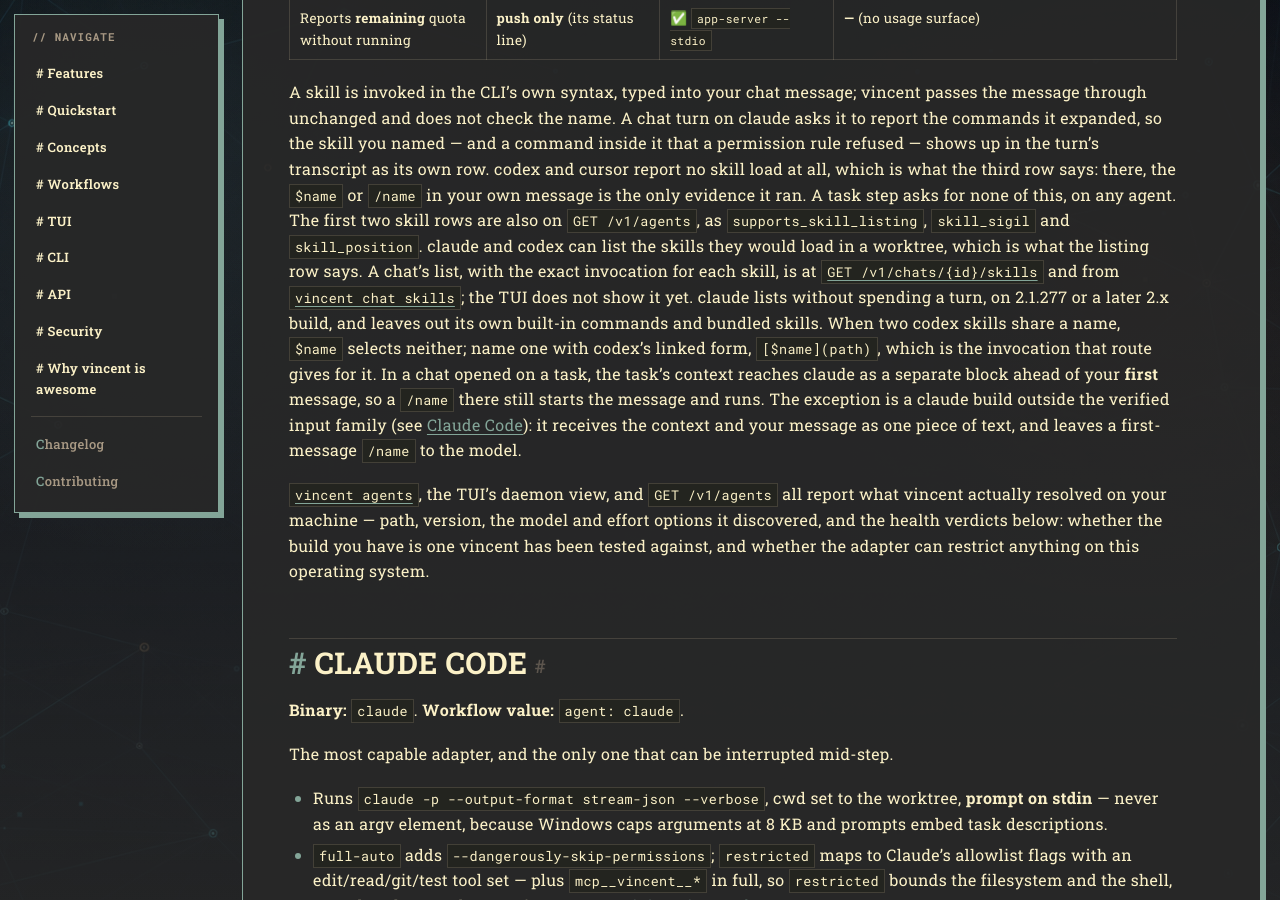
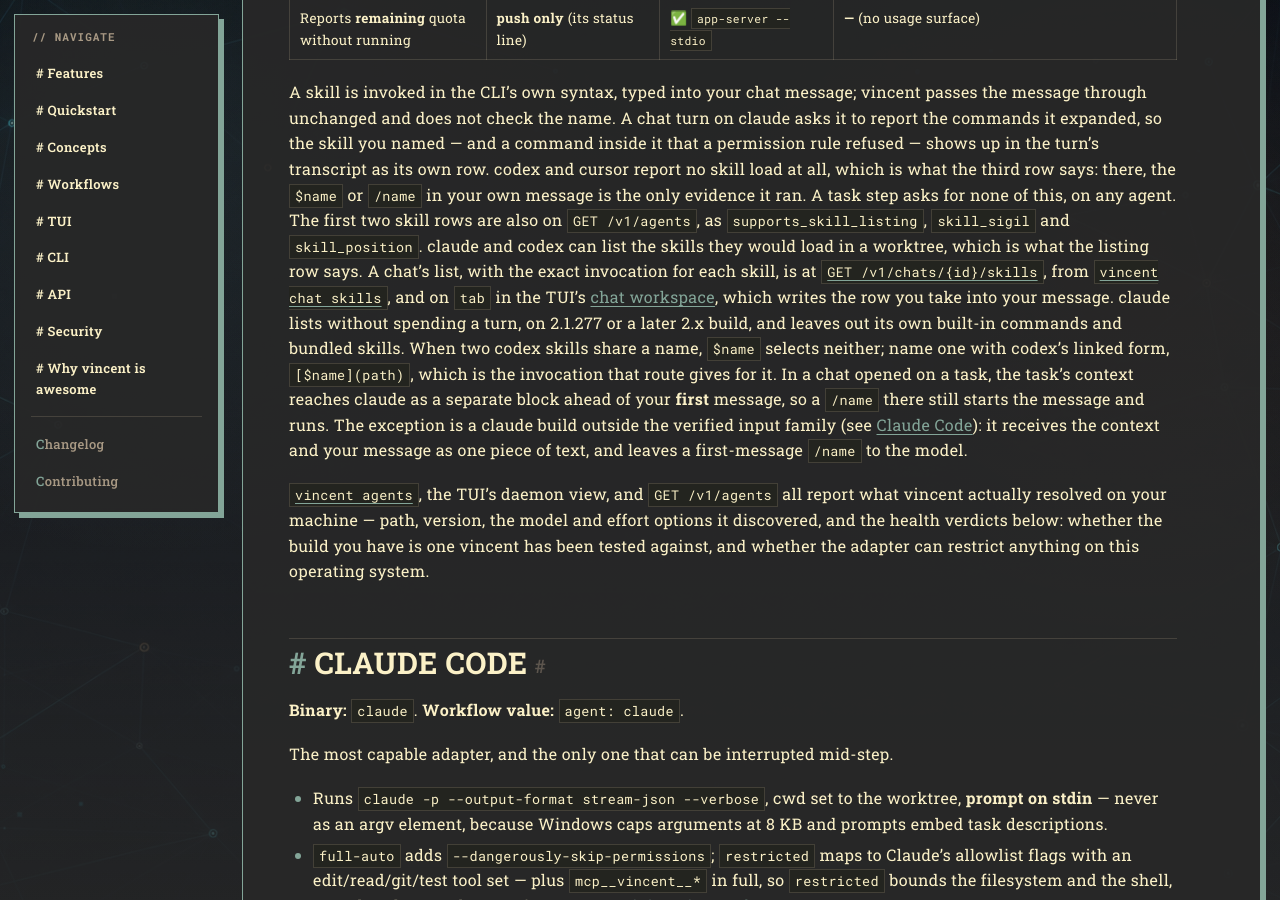
Before and after one commit to lezli01/vincent, a Jekyll site: the page built from docs/guides/agents.md, in a window 1280 px wide and 900 px high, scrolled down 1788 px. Built offline with Jekyll 4.4.1, drawn with Linux system fonts in a browser that asks for light colours; our own code applies the rules of GitHub Pages for plain Markdown files.

Commit message:
docs: say the TUI shows a chat's skills, and that f2 is taken
The agents guide said the chat skill listing was API- and CLI-only ("the
TUI does not show it yet"); the chat workspace's `tab` shows it as of
124.13, so name that surface beside the other two.

`keymap.fixed` gained `chat`/`chat skills` rows for `f2`, and `Check`
indexes every fixed key, so an existing `tui.keys` map that bound an
operation to `f2` is now refused and the daemon will not load it. That is
user-visible on upgrade; the CHANGELOG entry now says so.

Co-Authored-By: Claude Opus 5 (1M context) <noreply@anthropic.com>

```diff
--- a/docs/guides/agents.md
+++ b/docs/guides/agents.md
@@ -55,9 +55,10 @@ this, on any agent. The first two skill rows are also on `GET /v1/agents`, as
 can list the skills they would load in a worktree, which is what the listing
 row says. A chat's list,
 with the exact invocation for each skill, is at
-[`GET /v1/chats/{id}/skills`](../reference/api.md#skills) and from
-[`vincent chat skills`](../reference/cli.md#vincent-chat-skills); the TUI does
-not show it yet. claude lists without spending a turn, on 2.1.277
+[`GET /v1/chats/{id}/skills`](../reference/api.md#skills), from
+[`vincent chat skills`](../reference/cli.md#vincent-chat-skills), and on `tab`
+in the TUI's [chat workspace](tui.md#chat-workspace), which writes the row you
+take into your message. claude lists without spending a turn, on 2.1.277
 or a later 2.x build, and leaves out its own built-in commands and bundled
 skills. When two codex skills share a name, `$name` selects neither; name one
 with codex's linked form, `[$name](path)`, which is the invocation that route
```
Also changed, not shown: CHANGELOG.md.
